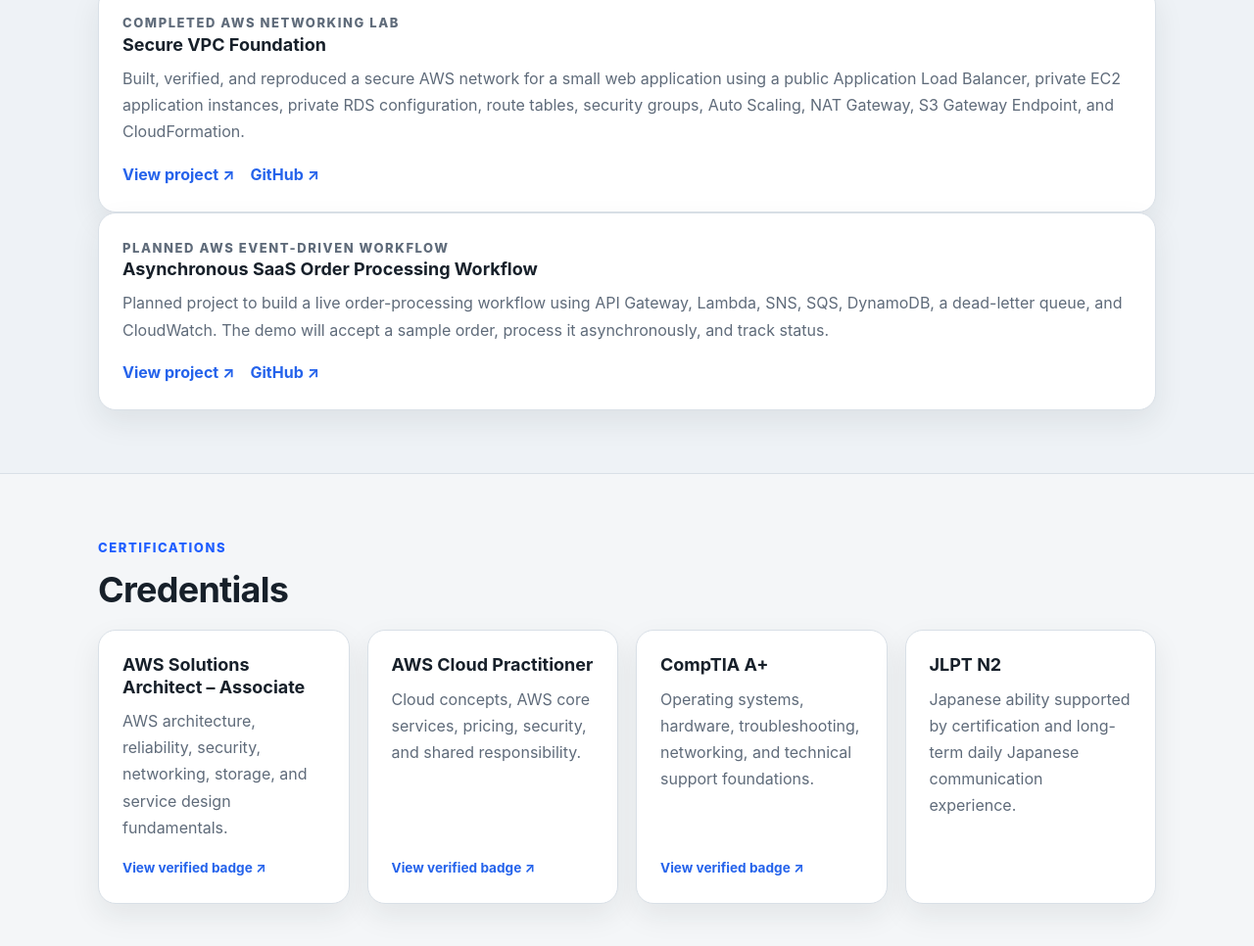
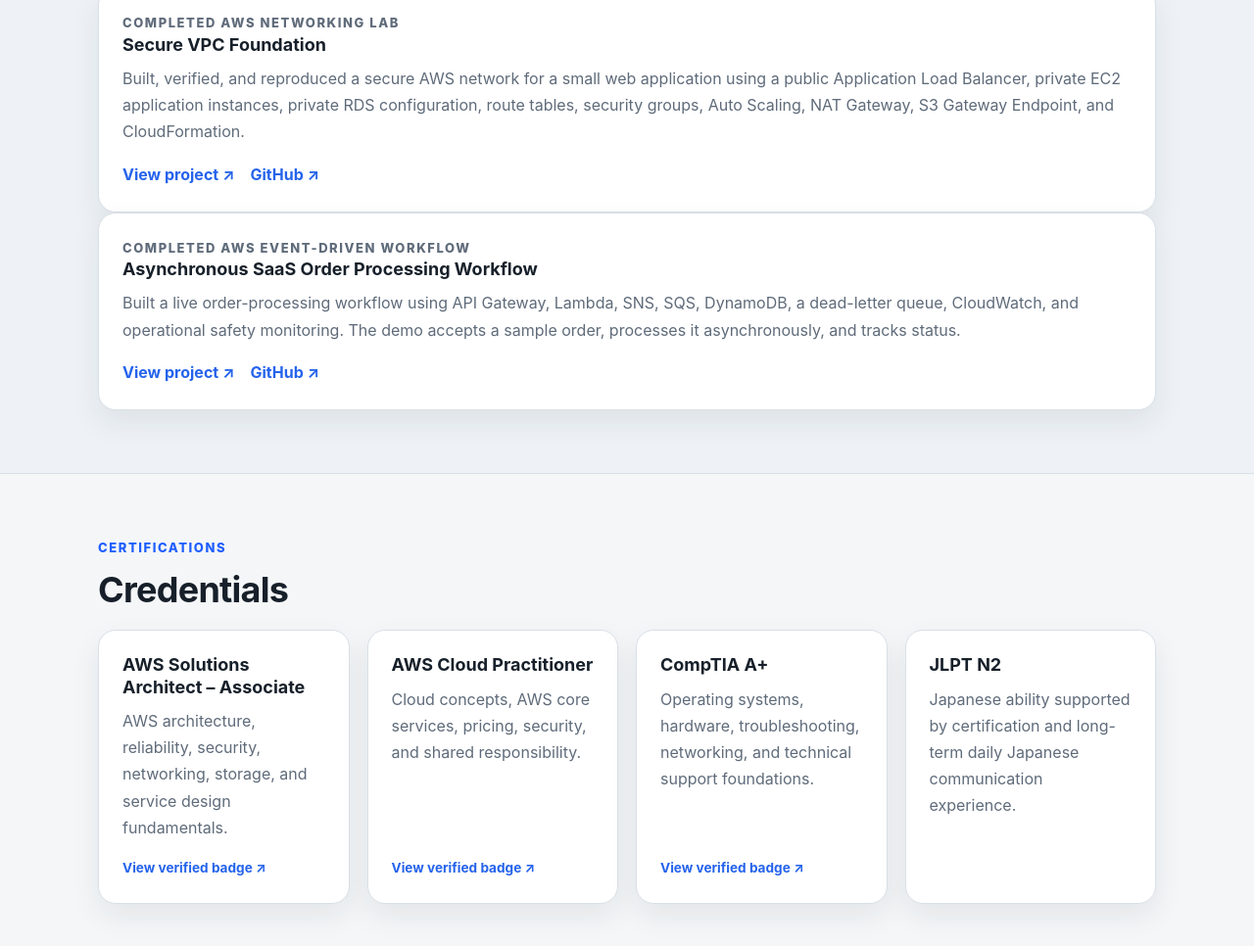
Before and after one commit to lisochronal-glitch/cloud-operations-sprint, a plain HTML site: page website/index.html in a window 1280 px wide. Shown: the part 2618-3584 px from the top of the page at 98% size. Drawn offline with Linux system fonts and the light colour scheme; no server answers.

Commit message:
Update project 3 homepage status

```diff
--- a/website/index.html
+++ b/website/index.html
@@ -202,13 +202,13 @@
         </article>
 
         <article class="card">
-          <p class="section-label" data-i18n="projects.project3Status">Planned AWS event-driven workflow</p>
+          <p class="section-label" data-i18n="projects.project3Status">Completed AWS event-driven workflow</p>
           <h3 data-i18n="projects.project3Title">Asynchronous SaaS Order Processing Workflow</h3>
           <p data-i18n="projects.project3Text">
 
-  Planned project to build a live order-processing workflow using API Gateway, Lambda,
-  SNS, SQS, DynamoDB, a dead-letter queue, and CloudWatch. The demo will accept a
-  sample order, process it asynchronously, and track status.
+  Built a live order-processing workflow using API Gateway, Lambda, SNS, SQS,
+  DynamoDB, a dead-letter queue, CloudWatch, and operational safety monitoring.
+  The demo accepts a sample order, processes it asynchronously, and tracks status.
 
           </p>
 
--- a/website/script.js
+++ b/website/script.js
@@ -61,9 +61,9 @@ const translations = {
     "projects.project2ViewProject": "View project ↗",
     "projects.project2Github": "GitHub ↗",
 
-    "projects.project3Status": "Planned AWS event-driven workflow",
+    "projects.project3Status": "Completed AWS event-driven workflow",
     "projects.project3Title": "Asynchronous SaaS Order Processing Workflow",
-    "projects.project3Text": "Planned project to build a live order-processing workflow using API Gateway, Lambda, SNS, SQS, DynamoDB, a dead-letter queue, and CloudWatch. The demo will accept a sample order, process it asynchronously, and track status.",
+    "projects.project3Text": "Built a live order-processing workflow using API Gateway, Lambda, SNS, SQS, DynamoDB, a dead-letter queue, CloudWatch, and operational safety monitoring. The demo accepts a sample order, processes it asynchronously, and tracks status.",
     "projects.project3ViewProject": "View project ↗",
     "projects.project3Github": "GitHub ↗",
 
@@ -206,9 +206,9 @@ const translations = {
     "projects.project2ViewProject": "プロジェクトを見る ↗",
     "projects.project2Github": "GitHub ↗",
 
-    "projects.project3Status": "AWSイベント駆動ワークフロー予定",
+    "projects.project3Status": "AWSイベント駆動ワークフロー完了",
     "projects.project3Title": "非同期SaaS注文処理ワークフロー",
-    "projects.project3Text": "API Gateway、Lambda、SNS、SQS、DynamoDB、dead-letter queue、CloudWatchを使用して、ライブの注文処理ワークフローを構築する予定のプロジェクトです。デモではサンプル注文を受け付け、非同期で処理し、ステータスを追跡します。",
+    "projects.project3Text": "API Gateway、Lambda、SNS、SQS、DynamoDB、dead-letter queue、CloudWatch、運用上の安全監視を使用して、ライブの注文処理ワークフローを構築しました。デモではサンプル注文を受け付け、非同期で処理し、ステータスを追跡します。",
     "projects.project3ViewProject": "プロジェクトを見る ↗",
     "projects.project3Github": "GitHub ↗",
 
```
